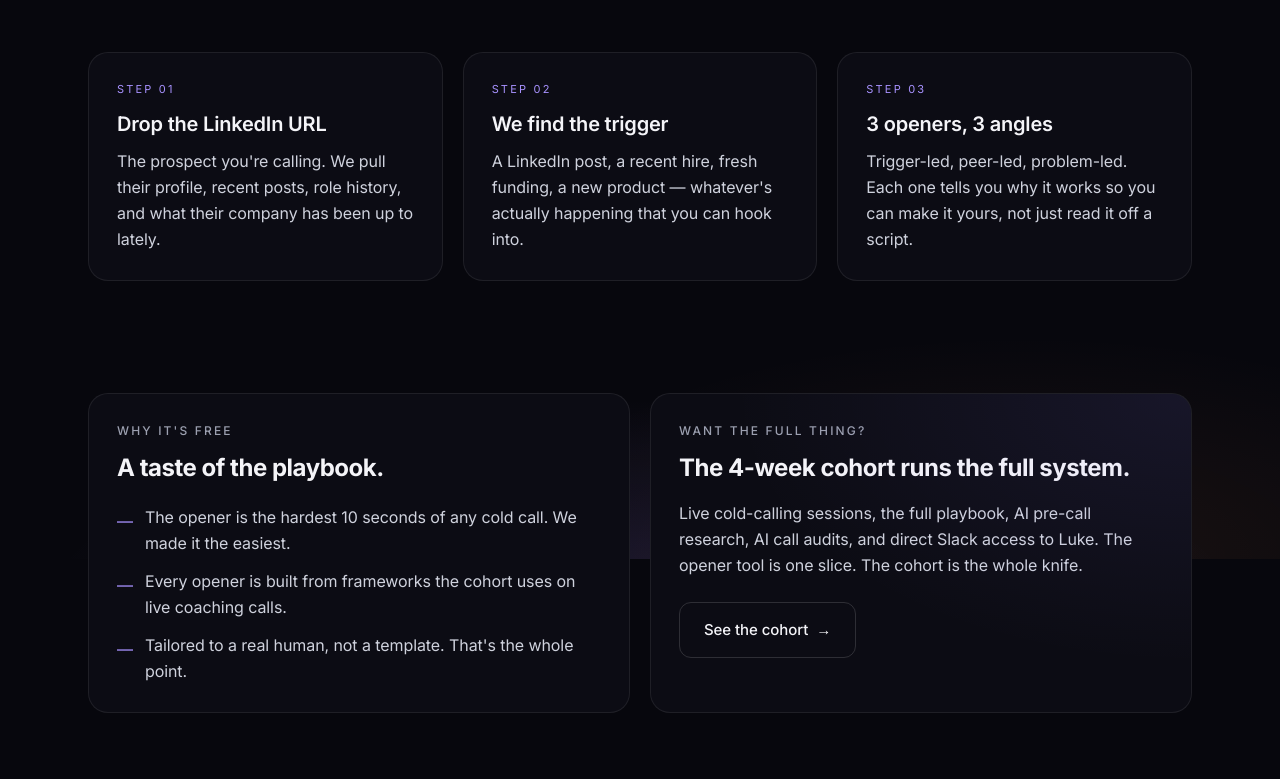
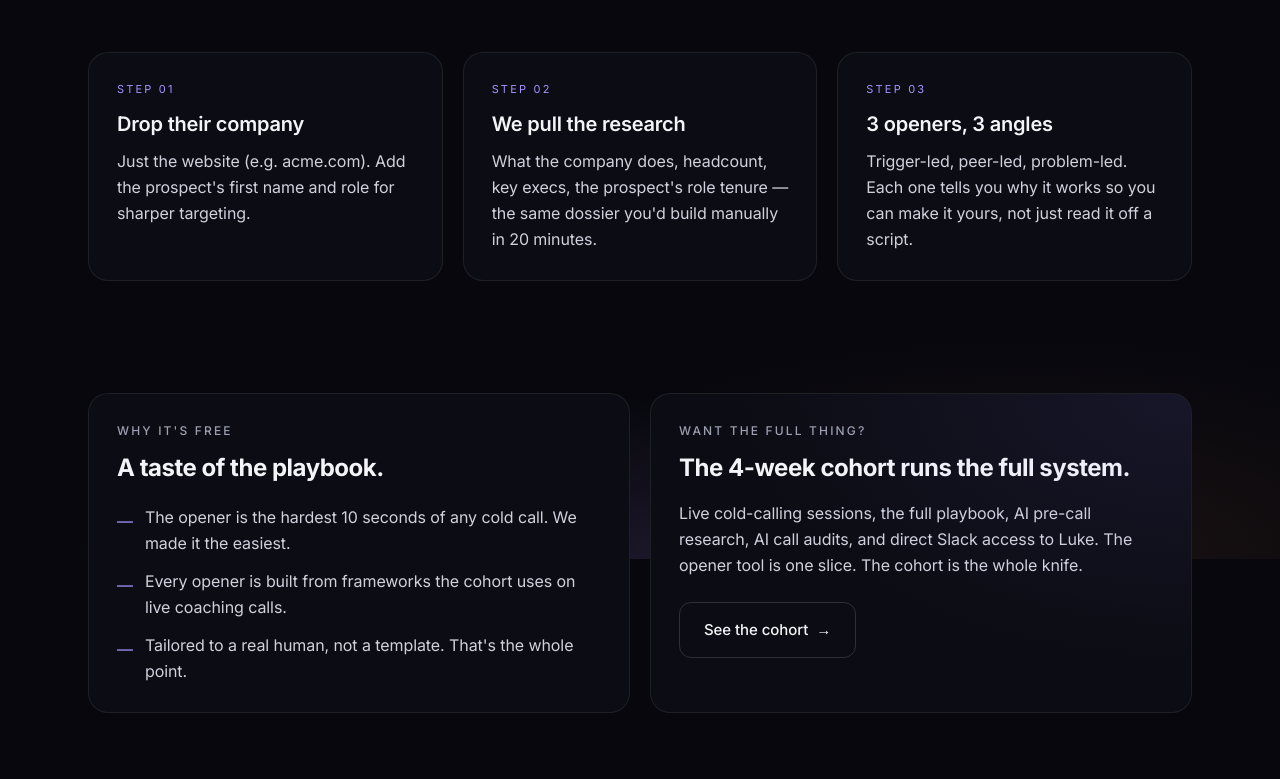
Before and after one commit to lukeross2002/modern-seller-opener, a Next.js app: page / in a window 1280 px wide. Shown: the part 1041-1820 px from the top of the page. Built offline with nearby package versions, Linux system fonts and the light colour scheme.

Commit message:
Pivot research source: NinjaPear company + employee endpoints (Proxycurl LinkedIn-URL API was sunset; key still works on the new product but takes company website + name instead)

```diff
--- a/src/app/api/research/route.ts
+++ b/src/app/api/research/route.ts
@@ -1,175 +1,152 @@
 export const runtime = "nodejs";
 export const maxDuration = 30;
 
-type Posts = { activities?: Array<{ title?: string; link?: string; activity_status?: string }> };
-type Profile = {
-  full_name?: string;
+type CompanyDetails = {
+  name?: string;
+  description?: string;
+  industries?: string[];
+  employee_count?: number;
+  founded_year?: number;
+  company_type?: string;
+  website?: string;
+  executives?: Array<{ name?: string; title?: string }>;
+  addresses?: Array<{ city?: string; country?: string; is_primary?: boolean }>;
+};
+
+type EmployeeProfile = {
   first_name?: string;
   last_name?: string;
-  occupation?: string;
+  full_name?: string;
+  current_position?: { title?: string; company_name?: string; description?: string; start_date?: string };
+  positions?: Array<{ title?: string; company_name?: string; start_date?: string; end_date?: string }>;
+  summary?: string;
   headline?: string;
-  summary?: string;
-  city?: string;
-  country_full_name?: string;
-  experiences?: Array<{ title?: string; company?: string; starts_at?: { month?: number; year?: number } | null; description?: string }>;
-  public_identifier?: string;
-};
-type Company = {
-  name?: string;
-  description?: string;
-  industry?: string;
-  company_size?: number[];
-  hq?: { city?: string; country?: string } | null;
-  updates?: Array<{ text?: string; posted_on?: { day?: number; month?: number; year?: number } | null }>;
-  funding_data?: Array<{ funding_type?: string; money_raised?: number; announced_date?: { year?: number; month?: number } | null }>;
+  location?: { city?: string; country?: string };
+  linkedin_url?: string;
 };
 
-function normalizeLinkedInUrl(input: string): string | null {
+function normalizeWebsite(input: string): string | null {
   try {
     const trimmed = (input || "").trim();
     if (!trimmed) return null;
-    const withProtocol = trimmed.startsWith("http") ? trimmed : `https://${trimmed}`;
+    const withProtocol = trimmed.match(/^https?:\/\//) ? trimmed : `https://${trimmed}`;
     const u = new URL(withProtocol);
-    if (!u.hostname.includes("linkedin.com")) return null;
-    if (!u.pathname.includes("/in/")) return null;
-    u.search = "";
-    u.hash = "";
-    return u.toString().replace(/\/$/, "");
+    return u.hostname.replace(/^www\./, "");
   } catch {
     return null;
   }
 }
 
-async function px(path: string, key: string, init?: RequestInit) {
-  const res = await fetch(`https://nubela.co/proxycurl/api${path}`, {
-    ...init,
-    headers: {
-      Authorization: `Bearer ${key}`,
-      ...(init?.headers || {}),
-    },
-  });
-  if (!res.ok) {
-    const txt = await res.text().catch(() => "");
-    throw new Error(`Proxycurl ${path} ${res.status}: ${txt.slice(0, 200)}`);
+async function np(path: string, params: Record<string, string>, key: string, timeoutMs = 18000) {
+  const qs = new URLSearchParams(params).toString();
+  const ctrl = new AbortController();
+  const timer = setTimeout(() => ctrl.abort(), timeoutMs);
+  try {
+    const res = await fetch(`https://nubela.co/api/v1/${path}?${qs}`, {
+      headers: { Authorization: `Bearer ${key}` },
+      signal: ctrl.signal,
+    });
+    clearTimeout(timer);
+    const txt = await res.text();
+    if (!res.ok) {
+      throw new Error(`NP ${path} ${res.status}: ${txt.slice(0, 200)}`);
+    }
+    return JSON.parse(txt);
+  } catch (e) {
+    clearTimeout(timer);
+    throw e;
   }
-  return res.json();
-}
-
-function recentExperience(profile: Profile) {
-  const exps = profile.experiences || [];
-  if (!exps.length) return null;
-  const current = exps[0];
-  return {
-    title: current.title,
-    company: current.company,
-    started: current.starts_at?.year || null,
-  };
 }
 
 export async function POST(req: Request) {
   try {
-    const { linkedinUrl } = await req.json();
-    const url = normalizeLinkedInUrl(linkedinUrl);
-    if (!url) {
+    const { companyWebsite, prospectFirstName, prospectRole } = await req.json();
+
+    const website = normalizeWebsite(companyWebsite);
+    if (!website) {
       return Response.json(
-        { error: "Need a valid LinkedIn profile URL (linkedin.com/in/<handle>)." },
+        { error: "Need a valid company website (e.g. acme.com)." },
         { status: 400 }
       );
     }
 
     const key = process.env.PROXYCURL_API_KEY;
     if (!key) {
-      return Response.json(
-        { error: "Server is missing PROXYCURL_API_KEY." },
-        { status: 500 }
-      );
+      return Response.json({ error: "Server is missing PROXYCURL_API_KEY." }, { status: 500 });
     }
 
-    // 1. Fetch profile
-    let profile: Profile;
+    // 1. Company details (1 credit, ~2s)
+    let company: CompanyDetails | null = null;
+    let companyError: string | null = null;
     try {
-      profile = await px(
-        `/v2/linkedin?url=${encodeURIComponent(url)}&extra=include&fallback_to_cache=on-error&use_cache=if-present`,
-        key
-      );
+      company = await np("company/details", { website }, key);
     } catch (e) {
-      const msg = e instanceof Error ? e.message : String(e);
+      companyError = e instanceof Error ? e.message : String(e);
+    }
+
+    // 2. Employee profile (1 credit, only if we have a first name)
+    let employee: EmployeeProfile | null = null;
+    let employeeError: string | null = null;
+    if (prospectFirstName?.trim()) {
+      try {
+        const params: Record<string, string> = { employer_website: website, first_name: prospectFirstName.trim() };
+        if (prospectRole?.trim()) params.role = prospectRole.trim();
+        employee = await np("employee/profile", params, key);
+      } catch (e) {
+        employeeError = e instanceof Error ? e.message : String(e);
+      }
+    }
+
+    if (!company && !employee) {
       return Response.json(
-        { error: `Couldn't pull that LinkedIn profile. It may be private or the URL is wrong. (${msg.slice(0, 120)})` },
+        {
+          error: `Couldn't pull research for ${website}. ${companyError || employeeError || ""}`.slice(0, 250),
+        },
         { status: 404 }
       );
     }
 
-    // 2. Fetch recent posts (best-effort)
-    let posts: Posts["activities"] = [];
-    try {
-      const postsRes: Posts = await px(
-        `/v2/linkedin/profile/posts?linkedin_profile_url=${encodeURIComponent(url)}`,
-        key
-      );
-      posts = (postsRes.activities || []).slice(0, 5);
-    } catch {
-      // not fatal
-    }
-
-    // 3. Fetch current company info (best-effort) using the most recent experience
-    let company: Company | null = null;
-    let companyName: string | undefined;
-    const currentExp = (profile.experiences || [])[0];
-    companyName = currentExp?.company;
-    try {
-      if (companyName) {
-        const search = await px(
-          `/linkedin/company/resolve?company_name=${encodeURIComponent(companyName)}&enrich_profile=enrich`,
-          key
-        );
-        if (search?.url) {
-          const companyRes: Company = await px(
-            `/linkedin/company?url=${encodeURIComponent(search.url)}&use_cache=if-present`,
-            key
-          );
-          company = companyRes;
-        }
-      }
-    } catch {
-      // not fatal
-    }
-
-    // 4. Compose a clean research summary for the LLM
-    const recent = recentExperience(profile);
-    const fundingHits = (company?.funding_data || []).slice(0, 2).map((f) => ({
-      type: f.funding_type,
-      raised: f.money_raised,
-      year: f.announced_date?.year,
-    }));
-    const companyUpdates = (company?.updates || []).slice(0, 3).map((u) => u.text).filter(Boolean);
-
+    // Compose a clean research summary for the LLM
     const research = {
-      profile: {
-        name: profile.full_name || `${profile.first_name || ""} ${profile.last_name || ""}`.trim(),
-        firstName: profile.first_name,
-        headline: profile.headline,
-        currentRole: recent?.title,
-        currentCompany: recent?.company,
-        location: [profile.city, profile.country_full_name].filter(Boolean).join(", "),
-        publicHandle: profile.public_identifier,
-        summary: profile.summary?.slice(0, 600),
-      },
-      posts: posts?.map((p) => ({
-        text: p.title?.slice(0, 400),
-        link: p.link,
-        type: p.activity_status,
-      })) || [],
       company: company
         ? {
             name: company.name,
-            industry: company.industry,
-            description: company.description?.slice(0, 400),
-            sizeRange: company.company_size,
-            funding: fundingHits,
-            recentUpdates: companyUpdates,
+            website: company.website || website,
+            description: company.description?.slice(0, 600),
+            industries: company.industries?.slice(0, 3),
+            employeeCount: company.employee_count,
+            foundedYear: company.founded_year,
+            type: company.company_type,
+            hq: company.addresses?.find((a) => a.is_primary)?.city,
+            keyExecutives: (company.executives || []).slice(0, 6).map((e) => ({
+              name: e.name,
+              title: e.title,
+            })),
           }
         : null,
+      employee: employee
+        ? {
+            name: employee.full_name || `${employee.first_name || ""} ${employee.last_name || ""}`.trim(),
+            firstName: employee.first_name,
+            headline: employee.headline,
+            currentRole: employee.current_position?.title,
+            currentRoleStarted: employee.current_position?.start_date,
+            currentCompany: employee.current_position?.company_name,
+            location: [employee.location?.city, employee.location?.country].filter(Boolean).join(", "),
+            summary: employee.summary?.slice(0, 600),
+            linkedinUrl: employee.linkedin_url,
+            tenureRoles: (employee.positions || []).slice(0, 4).map((p) => ({
+              title: p.title,
+              company: p.company_name,
+              start: p.start_date,
+              end: p.end_date,
+            })),
+          }
+        : null,
+      _diagnostics: {
+        companyError,
+        employeeError,
+      },
     };
 
     return Response.json({ research });
--- a/src/app/page.tsx
+++ b/src/app/page.tsx
@@ -20,8 +20,8 @@ export default function Home() {
             Openers <span className="gradient-text">that actually book.</span>
           </h1>
           <p className="mt-7 text-[17px] md:text-[19px] text-[color:var(--muted-soft)] max-w-2xl leading-[1.55]">
-            Paste a prospect&apos;s LinkedIn URL. Get 3 cold-call openers tailored to <em>them</em> —
-            anchored in real triggers from their profile, posts, and company news.
+            Drop in your prospect&apos;s company. Get 3 cold-call openers tailored to <em>them</em> —
+            anchored in real research about their role, company, and recent moves.
           </p>
           <div className="mt-10 flex flex-wrap items-center justify-center gap-3">
             <Link href="/tool" className="btn-primary">
@@ -57,7 +57,7 @@ export default function Home() {
         <div className="text-center mb-14">
           <p className="eyebrow mb-3">How it works</p>
           <h2 className="text-3xl md:text-5xl font-bold tracking-[-0.03em] max-w-3xl mx-auto leading-[1.05]">
-            Paste a LinkedIn URL. <span className="gradient-text">Get 3 tailored openers.</span>
+            Drop in their company. <span className="gradient-text">Get 3 tailored openers.</span>
           </h2>
         </div>
 
@@ -65,13 +65,13 @@ export default function Home() {
           {[
             {
               step: "01",
-              title: "Drop the LinkedIn URL",
-              body: "The prospect you're calling. We pull their profile, recent posts, role history, and what their company has been up to lately.",
+              title: "Drop their company",
+              body: "Just the website (e.g. acme.com). Add the prospect's first name and role for sharper targeting.",
             },
             {
               step: "02",
-              title: "We find the trigger",
-              body: "A LinkedIn post, a recent hire, fresh funding, a new product — whatever's actually happening that you can hook into.",
+              title: "We pull the research",
+              body: "What the company does, headcount, key execs, the prospect's role tenure — the same dossier you'd build manually in 20 minutes.",
             },
             {
               step: "03",
@@ -200,11 +200,11 @@ export default function Home() {
             },
             {
               q: "Where does the research come from?",
-              a: "Proxycurl pulls the prospect's public LinkedIn profile, recent posts, role history, and their company's recent moves. Public data only — same stuff you'd find clicking around manually.",
+              a: "We pull public data about the prospect's company (description, headcount, key execs) and — if you give us their first name — their role tenure and prior positions. Same dossier you'd build manually in 20 minutes.",
             },
             {
-              q: "What if there's nothing interesting on their profile?",
-              a: "Then we tell you that, fall back to a tight problem-led opener using their role + company, and ask if you want to add anything you spotted manually.",
+              q: "What if there's no useful research?",
+              a: "Paste anything you noticed (a LinkedIn post, a news mention, a podcast) into the optional notes. We'll fold it into the openers and still give you three angles.",
             },
             {
               q: "Will it write a whole call script?",
--- a/src/app/tool/page.tsx
+++ b/src/app/tool/page.tsx
@@ -22,7 +22,7 @@ export default function ToolPage() {
           Build your <span className="gradient-text">opener.</span>
         </h1>
         <p className="mt-5 text-[17px] md:text-[19px] text-[color:var(--muted-soft)] max-w-2xl mx-auto leading-[1.55]">
-          Drop in your prospect&apos;s LinkedIn. We pull the trigger. Three tailored openers
+          Drop in your prospect&apos;s company. We pull the research. Three tailored openers
           in the Modern Seller voice — each with the tactical reason it works.
         </p>
       </section>
--- a/src/components/OpenerTool.tsx
+++ b/src/components/OpenerTool.tsx
@@ -4,24 +4,27 @@ import { useState, useEffect, FormEvent } from "react";
 
 type Opener = { angle: string; line: string; why: string };
 type Research = {
-  profile?: {
+  company?: {
+    name?: string;
+    website?: string;
+    description?: string;
+    industries?: string[];
+    employeeCount?: number;
+    foundedYear?: number;
+    type?: string;
+    hq?: string;
+    keyExecutives?: Array<{ name?: string; title?: string }>;
+  } | null;
+  employee?: {
     name?: string;
     firstName?: string;
     headline?: string;
     currentRole?: string;
     currentCompany?: string;
     location?: string;
-    publicHandle?: string;
     summary?: string;
-  };
-  posts?: Array<{ text?: string; link?: string; type?: string }>;
-  company?: {
-    name?: string;
-    industry?: string;
-    description?: string;
-    sizeRange?: number[];
-    funding?: Array<{ type?: string; raised?: number; year?: number }>;
-    recentUpdates?: string[];
+    linkedinUrl?: string;
+    tenureRoles?: Array<{ title?: string; company?: string; start?: string; end?: string }>;
   } | null;
 };
 
@@ -38,7 +41,9 @@ export default function OpenerTool() {
   const [unlockLoading, setUnlockLoading] = useState(false);
   const [unlockError, setUnlockError] = useState("");
 
-  const [linkedinUrl, setLinkedinUrl] = useState("");
+  const [companyWebsite, setCompanyWebsite] = useState("");
+  const [prospectFirstName, setProspectFirstName] = useState("");
+  const [prospectRole, setProspectRole] = useState("");
   const [yourOffer, setYourOffer] = useState("");
   const [extraNotes, setExtraNotes] = useState("");
 
@@ -93,37 +98,39 @@ export default function OpenerTool() {
     setResearch(null);
     setResearchSummary("");
 
-    const trimmedUrl = linkedinUrl.trim();
-    const hasUrl = trimmedUrl.includes("linkedin.com/in/");
+    const trimmedWebsite = companyWebsite.trim();
     const hasNotes = extraNotes.trim().length > 0;
 
     if (!yourOffer.trim()) {
       setError("Tell us what you sell — one short line.");
       return;
     }
-    if (!hasUrl && !hasNotes) {
-      setError("Paste a LinkedIn URL (linkedin.com/in/...) or some notes about the prospect.");
+    if (!trimmedWebsite && !hasNotes) {
+      setError("Drop the prospect's company website (e.g. acme.com), or paste some notes about them.");
       return;
     }
 
     let researchPayload: Research | null = null;
 
-    if (hasUrl) {
+    if (trimmedWebsite) {
       setStage("researching");
       try {
         const res = await fetch("/api/research", {
           method: "POST",
           headers: { "Content-Type": "application/json" },
-          body: JSON.stringify({ linkedinUrl: trimmedUrl }),
+          body: JSON.stringify({
+            companyWebsite: trimmedWebsite,
+            prospectFirstName: prospectFirstName.trim(),
+            prospectRole: prospectRole.trim(),
+          }),
         });
         if (!res.ok) {
           const body = await res.json().catch(() => ({}));
           if (!hasNotes) {
-            setError(body.error || "Couldn't research that profile. Try pasting the URL again or add some notes below.");
+            setError(body.error || "Couldn't research that company. Add some notes below and try again.");
             setStage("idle");
             return;
           }
-          // Has notes fallback — continue without research
         } else {
           const data = await res.json();
           researchPayload = data.research as Research;
@@ -146,7 +153,9 @@ export default function OpenerTool() {
         body: JSON.stringify({
           research: researchPayload,
           yourOffer,
-          fallbackProspect: hasNotes ? extraNotes : undefined,
+          fallbackProspect: hasNotes
+            ? `${prospectFirstName ? "Name: " + prospectFirstName + ". " : ""}${prospectRole ? "Role: " + prospectRole + ". " : ""}${extraNotes}`
+            : undefined,
         }),
       });
       if (!res.ok) {
@@ -206,20 +215,41 @@ export default function OpenerTool() {
     <div className="grid lg:grid-cols-[1fr_1.2fr] gap-5">
       <form onSubmit={handleGenerate} className="card space-y-5">
         <div>
-          <p className="eyebrow mb-2">Step 1 · Your prospect&apos;s LinkedIn</p>
+          <p className="eyebrow mb-2">Step 1 · Their company</p>
           <input
             className="input"
-            placeholder="https://linkedin.com/in/sarah-chen-revops"
-            value={linkedinUrl}
-            onChange={(e) => setLinkedinUrl(e.target.value)}
+            placeholder="acme.com"
+            value={companyWebsite}
+            onChange={(e) => setCompanyWebsite(e.target.value)}
           />
           <p className="mt-2 text-xs text-[color:var(--muted)]">
-            We pull their profile, recent posts, and what their company has been up to. Public data only.
+            We pull what their company does, headcount, key execs, and recent moves.
           </p>
         </div>
 
         <div>
-          <p className="eyebrow mb-2">Step 2 · What you sell</p>
+          <p className="eyebrow mb-2">Step 2 · The prospect (optional but better)</p>
+          <div className="grid grid-cols-2 gap-3">
+            <input
+              className="input"
+              placeholder="First name"
+              value={prospectFirstName}
+              onChange={(e) => setProspectFirstName(e.target.value)}
+            />
+            <input
+              className="input"
+              placeholder="Their role"
+              value={prospectRole}
+              onChange={(e) => setProspectRole(e.target.value)}
+            />
+          </div>
+          <p className="mt-2 text-xs text-[color:var(--muted)]">
+            With both, we pull their profile too — tenure, prior roles, headline.
+          </p>
+        </div>
+
+        <div>
+          <p className="eyebrow mb-2">Step 3 · What you sell</p>
           <input
             className="input"
             placeholder="e.g. AI pipeline review for RevOps teams"
@@ -230,10 +260,10 @@ export default function OpenerTool() {
         </div>
 
         <div>
-          <p className="eyebrow mb-2">Step 3 · Anything else (optional)</p>
+          <p className="eyebrow mb-2">Step 4 · Anything else (optional)</p>
           <textarea
             className="input"
-            placeholder="A quote you noticed, a podcast they were on, an internal trigger event you know about — anything we couldn't get from LinkedIn."
+            placeholder="A LinkedIn post they wrote, a podcast they were on, fresh news, an internal trigger — anything that'll sharpen the opener."
             value={extraNotes}
             onChange={(e) => setExtraNotes(e.target.value)}
           />
@@ -265,7 +295,7 @@ export default function OpenerTool() {
         {isLoading && (
           <div className="card">
             <p className="eyebrow mb-3">
-              {stage === "researching" ? "Researching the prospect…" : "Writing your openers…"}
+              {stage === "researching" ? "Researching the company…" : "Writing your openers…"}
             </p>
             <div className="space-y-3">
               {[1, 2, 3].map((i) => (
@@ -281,26 +311,26 @@ export default function OpenerTool() {
 
         {stage === "done" && openers.length > 0 && (
           <>
-            {(researchSummary || research?.profile?.name) && (
+            {(researchSummary || research?.company?.name || research?.employee?.name) && (
               <div className="card">
                 <p className="eyebrow mb-2">What we found</p>
                 <h3 className="text-lg font-semibold tracking-[-0.01em]">
-                  {research?.profile?.name || "Prospect"}
-                  {research?.profile?.currentRole && ` · ${research.profile.currentRole}`}
-                  {research?.profile?.currentCompany && ` @ ${research.profile.currentCompany}`}
+                  {research?.employee?.name || research?.company?.name || "Prospect"}
+                  {research?.employee?.currentRole && ` · ${research.employee.currentRole}`}
+                  {research?.employee?.currentCompany && ` @ ${research.employee.currentCompany}`}
+                  {!research?.employee && research?.company?.name && research?.company?.industries?.[0] && ` · ${research.company.industries[0]}`}
                 </h3>
                 {researchSummary && (
                   <p className="mt-2 text-[color:var(--muted-soft)] leading-relaxed">
                     <span className="text-white font-medium">Strongest signal — </span>{researchSummary}
                   </p>
                 )}
-                {(research?.posts && research.posts.length > 0) && (
-                  <p className="mt-3 text-xs text-[color:var(--muted)]">
-                    Source: {research.posts.length} recent post{research.posts.length === 1 ? "" : "s"}
-                    {research.company?.recentUpdates && research.company.recentUpdates.length > 0 ? ` + ${research.company.recentUpdates.length} company update${research.company.recentUpdates.length === 1 ? "" : "s"}` : ""}
-                    {research.company?.funding && research.company.funding.length > 0 ? ` + funding history` : ""}
-                  </p>
-                )}
+                <p className="mt-3 text-xs text-[color:var(--muted)]">
+                  Source: {[
+                    research?.company && "company details",
+                    research?.employee && "prospect profile",
+                  ].filter(Boolean).join(" + ") || "manual notes"}
+                </p>
               </div>
             )}
 
```
